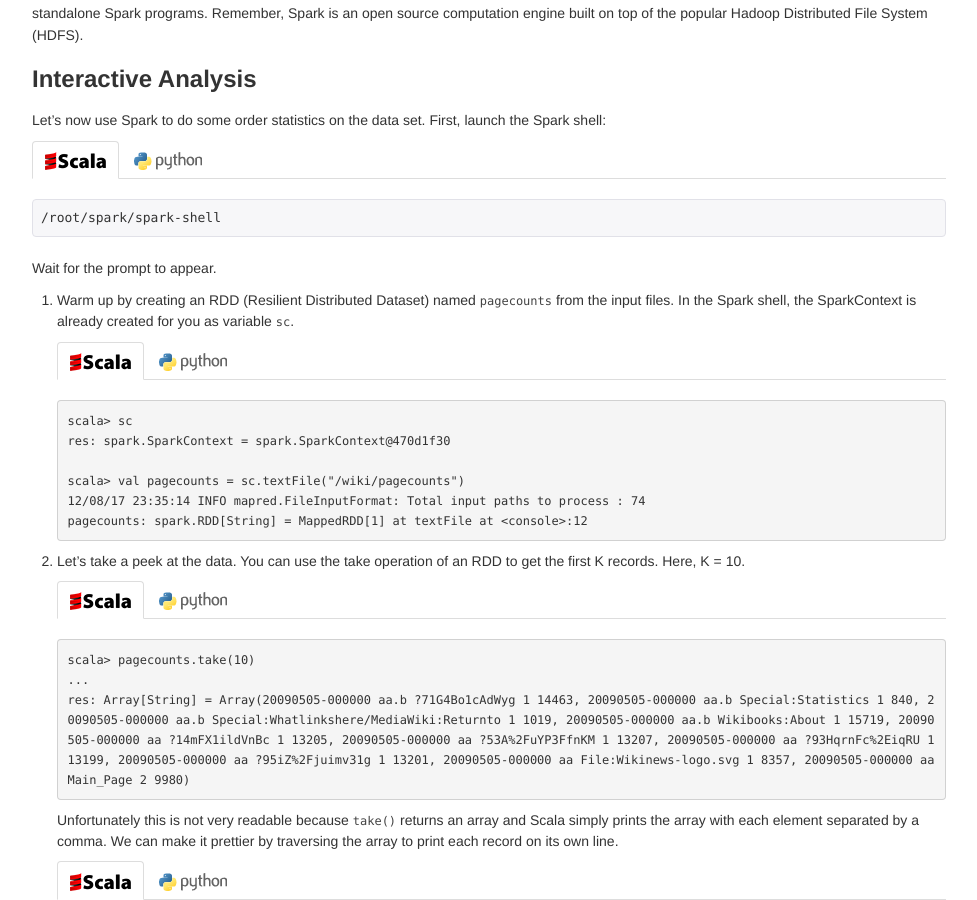
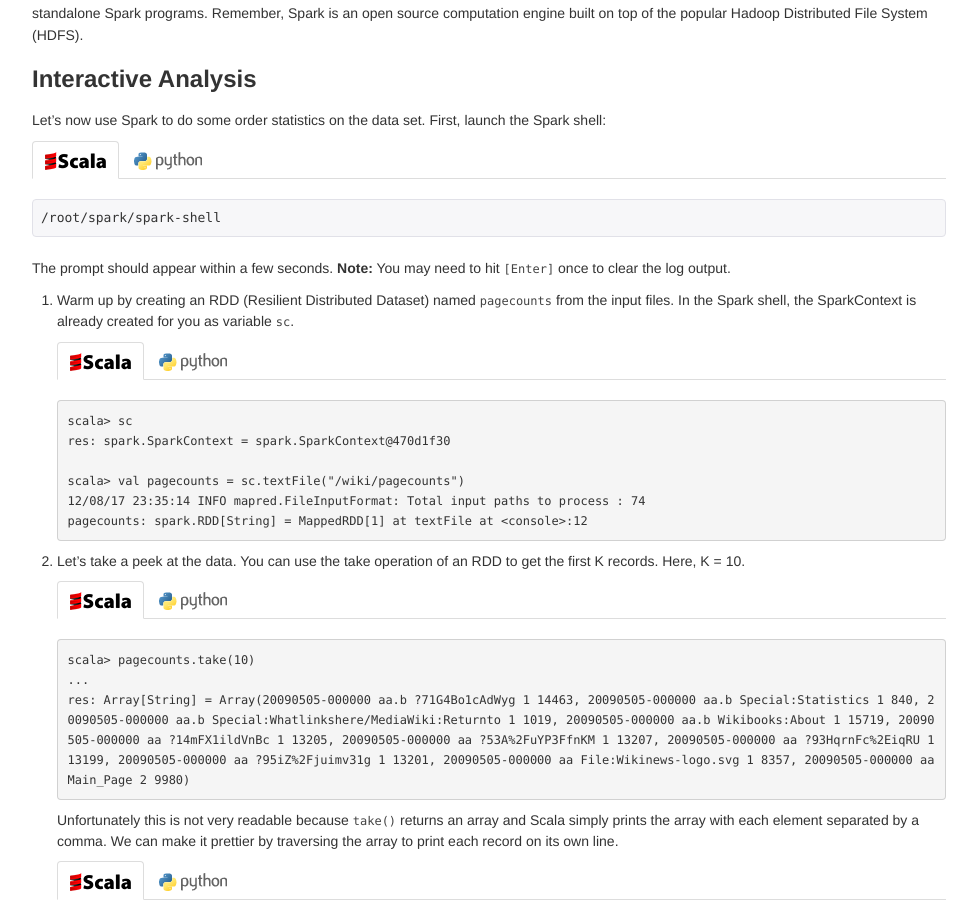
Before and after one commit to databricks/spark-training, a Jekyll site: the page built from strata_2013/index.md, in a window 1280 px wide and 900 px high, scrolled down 4131 px. Shown: the whole window, without its empty margins (151-1128 px from the left). Built offline with Jekyll 4.4.1, drawn with Linux system fonts in a browser that asks for light colours.

Commit message:
Warn user they may need to hit enter to get a prompt

```diff
--- a/strata_2013/index.md
+++ b/strata_2013/index.md
@@ -322,7 +322,7 @@ First, launch the Spark shell:
 </div>
 </div>
 
-Wait for the prompt to appear.
+The prompt should appear within a few seconds. __Note:__ You may need to hit `[Enter]` once to clear the log output.
 
 1. Warm up by creating an RDD (Resilient Distributed Dataset) named `pagecounts` from the input files.
    In the Spark shell, the SparkContext is already created for you as variable `sc`.
```
